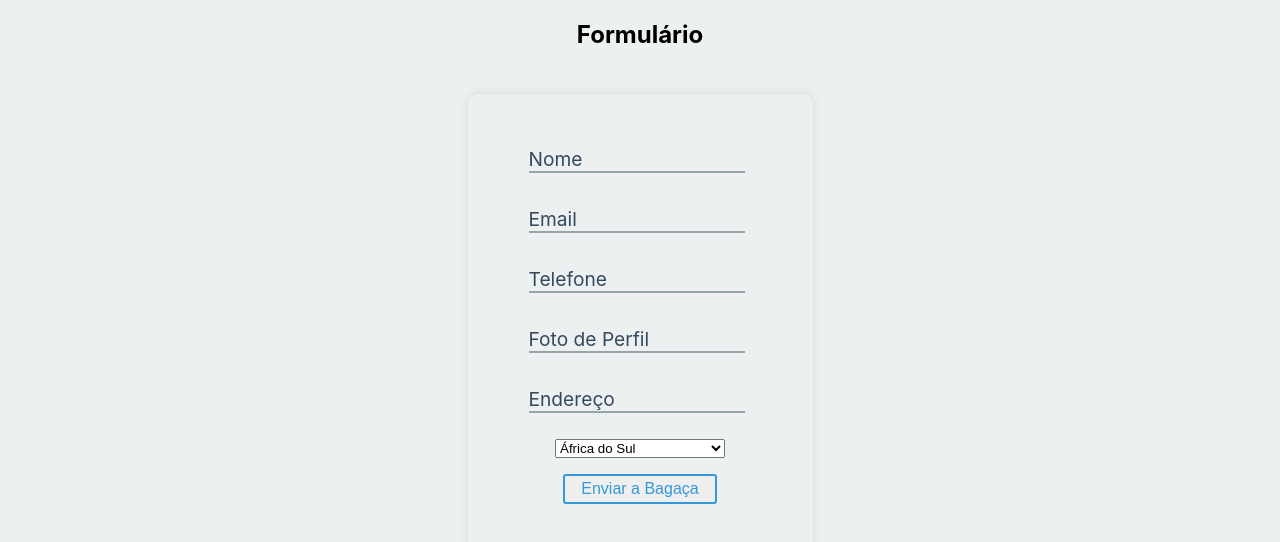
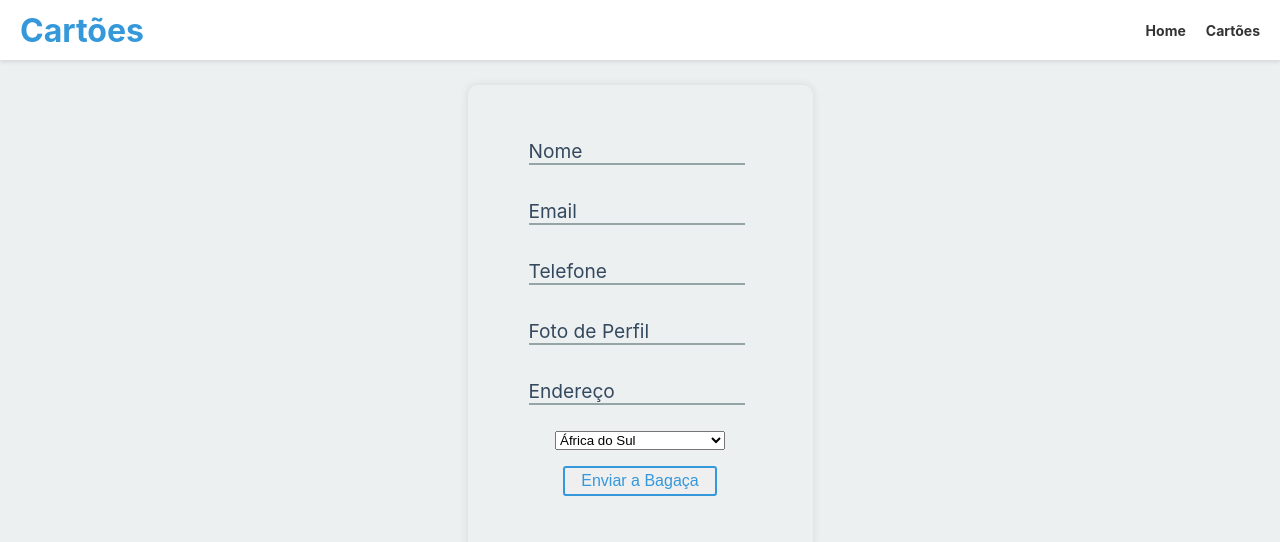
Before and after one commit to madruga665/react-test-app, a React (Create React App) app: page /form in a window 1280 px wide. Shown: the top 542 px of the page. Built offline with nearby package versions, Linux system fonts and the light colour scheme.

Commit message:
add component Header

```diff
--- a/src/Pages/CardsPage/index.jsx
+++ b/src/Pages/CardsPage/index.jsx
@@ -1,11 +1,12 @@
 import React from "react";
+import Header from "../../components/Header";
 import ProfileCard from "../../components/ProfileCard/";
 import styles from "./styles.module.scss";
 
 const CardsPage = () => {
   return (
     <section className={styles.CardsPageContainer}>
-      <h2>Cartões</h2>
+      <Header title='Cartões' link1='/' linkTitle1='Home' link2='/form' linkTitle2='Formulário' />
       <div className={styles.CardsContainer}>
         <ProfileCard
           CardType='DarkProfileCard'
--- a/src/Pages/CardsPage/styles.module.scss
+++ b/src/Pages/CardsPage/styles.module.scss
@@ -4,10 +4,10 @@
   align-items: center;
   justify-content: center;
   width: 100%;
-  height: 100%;
+  height: 100vh;
   padding: 0;
   margin: 0;
-  background-color: #fafafa;
+  background-color: #ecf0f1;
 }
 
 .CardsContainer {
@@ -17,7 +17,4 @@
   justify-content: center;
   width: 100%;
   height: 100%;
-  padding: 0;
-  margin: 0;
-  background-color: #fafafa;
 }
--- a/src/Pages/FormsPage/index.jsx
+++ b/src/Pages/FormsPage/index.jsx
@@ -9,6 +9,7 @@ import { schema } from "../../validate/schema";
 import Button from "../../components/Button";
 import { useState } from "react";
 import ProfileCard from "../../components/ProfileCard";
+import Header from "../../components/Header";
 
 
 const FormsPage = () => {
@@ -18,12 +19,11 @@ const FormsPage = () => {
   });
   const onSubmit = (data) => {
     setCards([...cards, data])
-    console.log(data);
     reset()
   }
   return (
     <div className={styles.FormsPageContainer}>
-      <h2>Formulário</h2>
+      <Header title='Cartões' link1='/' linkTitle1='Home' link2='/cards' linkTitle2='Cartões' />
       <Form handleSubmit={handleSubmit(onSubmit)}>
         <InputField id='name' label='Nome' type='text' register={register} errors={errors} />
         <InputField id='email' label='Email' type='email' register={register} errors={errors} />
--- a/src/Pages/Home/index.jsx
+++ b/src/Pages/Home/index.jsx
@@ -1,11 +1,12 @@
 import React from "react";
 import { Link } from "react-router-dom";
+import Header from "../../components/Header";
 import { HomeContainer, LinksContainer } from "./styles";
 
 const Home = () => {
   return (
     <HomeContainer>
-      <h1>Meu Super app pra testar libs</h1>
+      <Header title='Meu super app para testar libs'/>
       <LinksContainer>
         <Link to='/cards'>Cards</Link>
         <Link to='/form'>Form</Link>
--- /dev/null
+++ b/src/components/Header/index.jsx
@@ -0,0 +1,17 @@
+import React from 'react'
+import { Link } from 'react-router-dom'
+import { HeaderContainer, NavContainer } from './styles'
+
+const Header = ({title, link1, link2, linkTitle1, linkTitle2}) => {
+  return (
+    <HeaderContainer>
+      <h1>{title}</h1>
+      <NavContainer>
+        <Link to={`${link1}`}>{linkTitle1}</Link>
+        <Link to={`${link2}`}>{linkTitle2}</Link>
+      </NavContainer>
+    </HeaderContainer>
+  )
+}
+
+export default Header
--- /dev/null
+++ b/src/components/Header/styles.jsx
@@ -0,0 +1,33 @@
+import styled from "styled-components";
+import { Colors } from "../../styles/variables";
+
+export const HeaderContainer = styled.header`
+  box-sizing: border-box;
+  display: flex;
+  justify-content: space-between;
+  padding: 0 20px;
+  align-items: center;
+  width: 100%;
+  height: 60px;
+  background-color: #fff;
+  box-shadow: 0px 2px 4px rgba(0, 0, 0, 0.1);
+  h1 {
+    color: ${Colors.primaryBlue};
+  }
+`;
+
+export const NavContainer = styled.nav`
+  display: flex;
+  align-items: center;
+  justify-content: flex-end;
+  height: 100%;
+
+  a {
+    font-size: 14px;
+    font-weight: bold;
+    color: #333;
+    text-decoration: none;
+    margin-left: 20px;
+    transition: opacity 0.2s;
+  }
+`;
```
